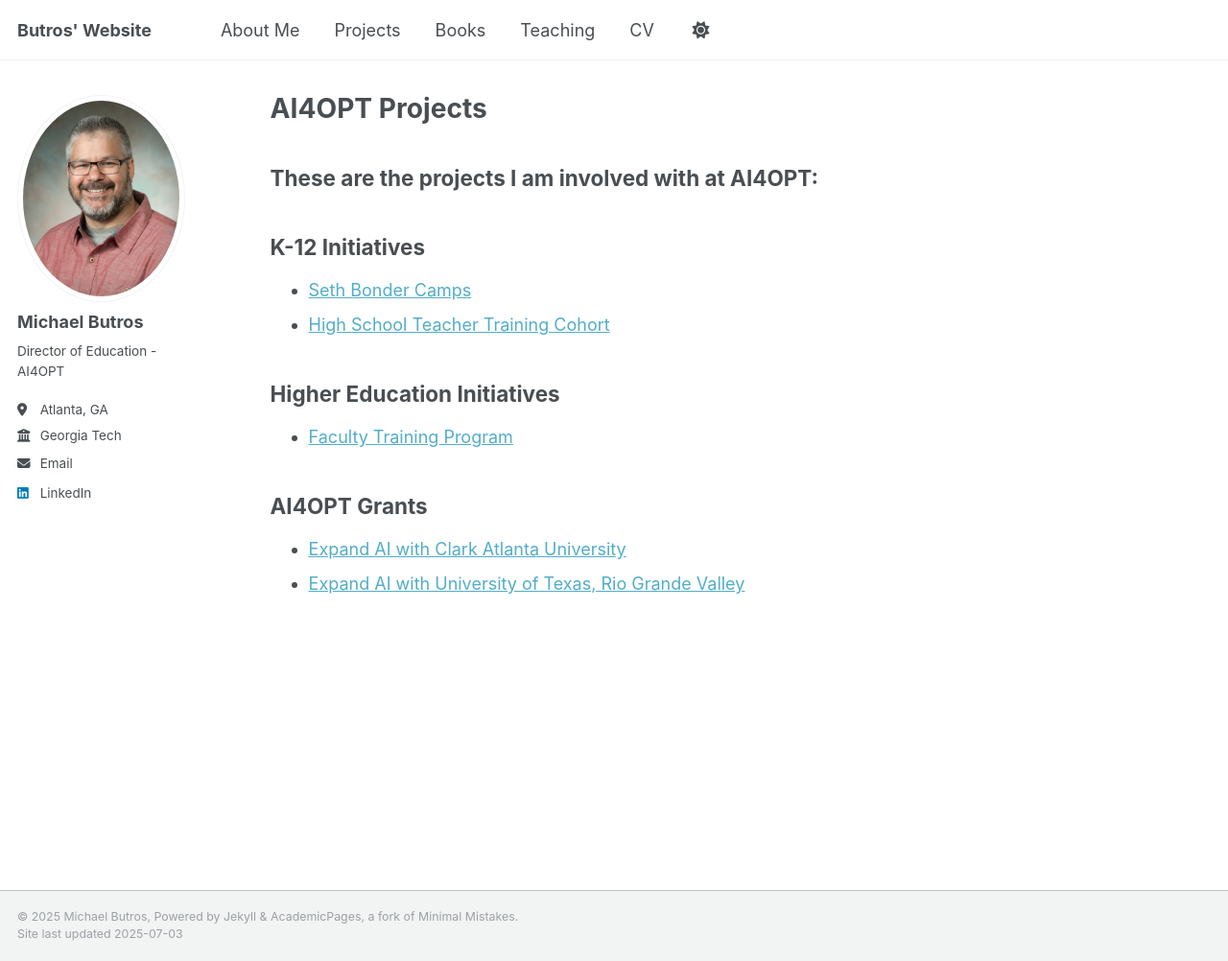
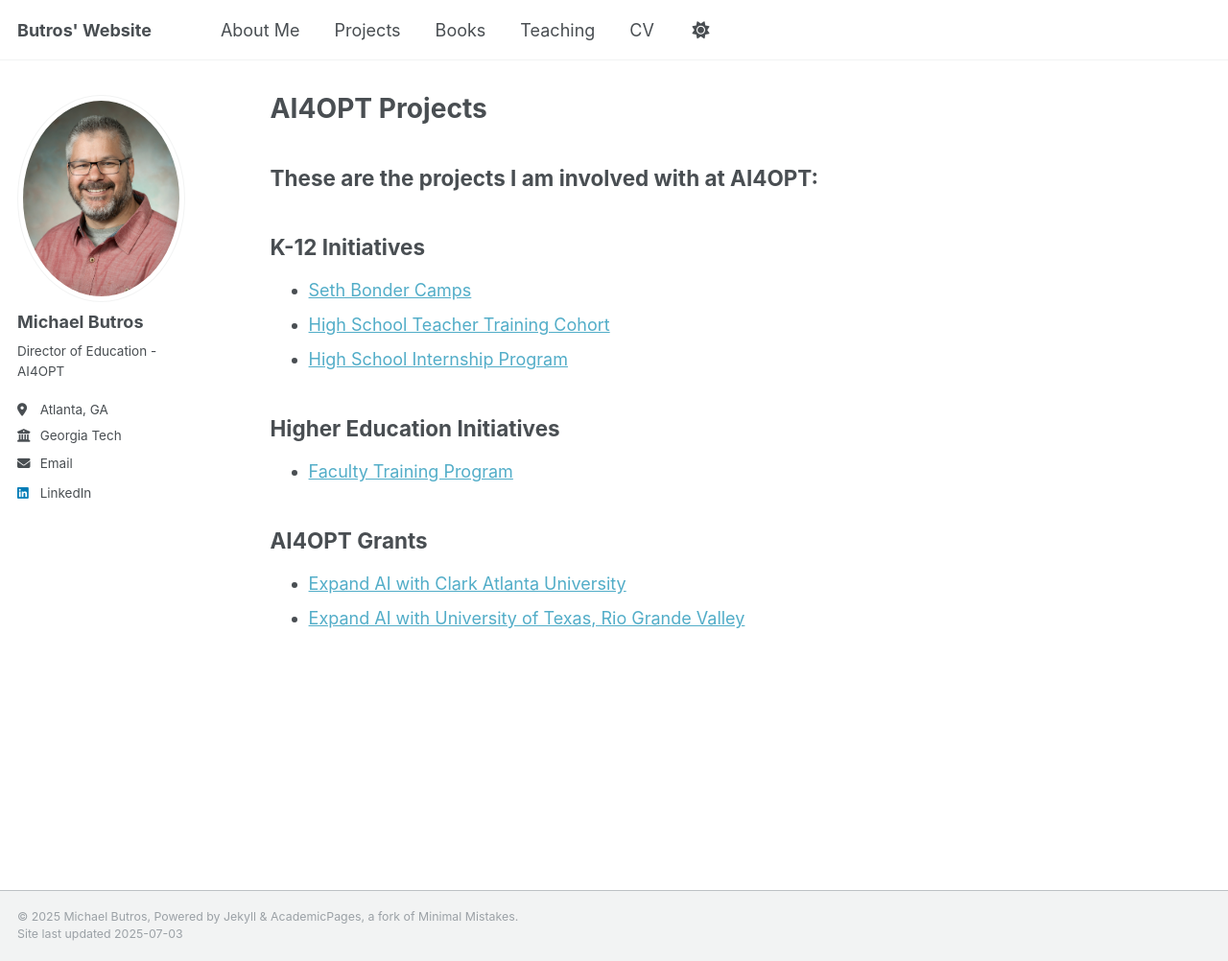
Before and after one commit to MButros/MButros.github.io, a Jekyll site: the page built from _pages/projects.md, in a window 1280 px wide and 1002 px high. Shown: the whole window at 96% size. Built offline with Jekyll 4.4.1, drawn with Linux system fonts in a browser that asks for light colours.

Commit message:
Update projects.md

```diff
--- a/_pages/projects.md
+++ b/_pages/projects.md
@@ -12,6 +12,7 @@
 ## K-12 Initiatives
   * [Seth Bonder Camps](https://www.ai4opt.org/seth-bonder-camp)
   * [High School Teacher Training Cohort](https://www.ai4opt.org/education/high-school-teacher-training)
+  * [High School Internship Program](https://www.ai4opt.org/education/high-school-internship-program)
 
 ## Higher Education Initiatives
   * [Faculty Training Program](https://www.ai4opt.org/education/faculty-training)
```
